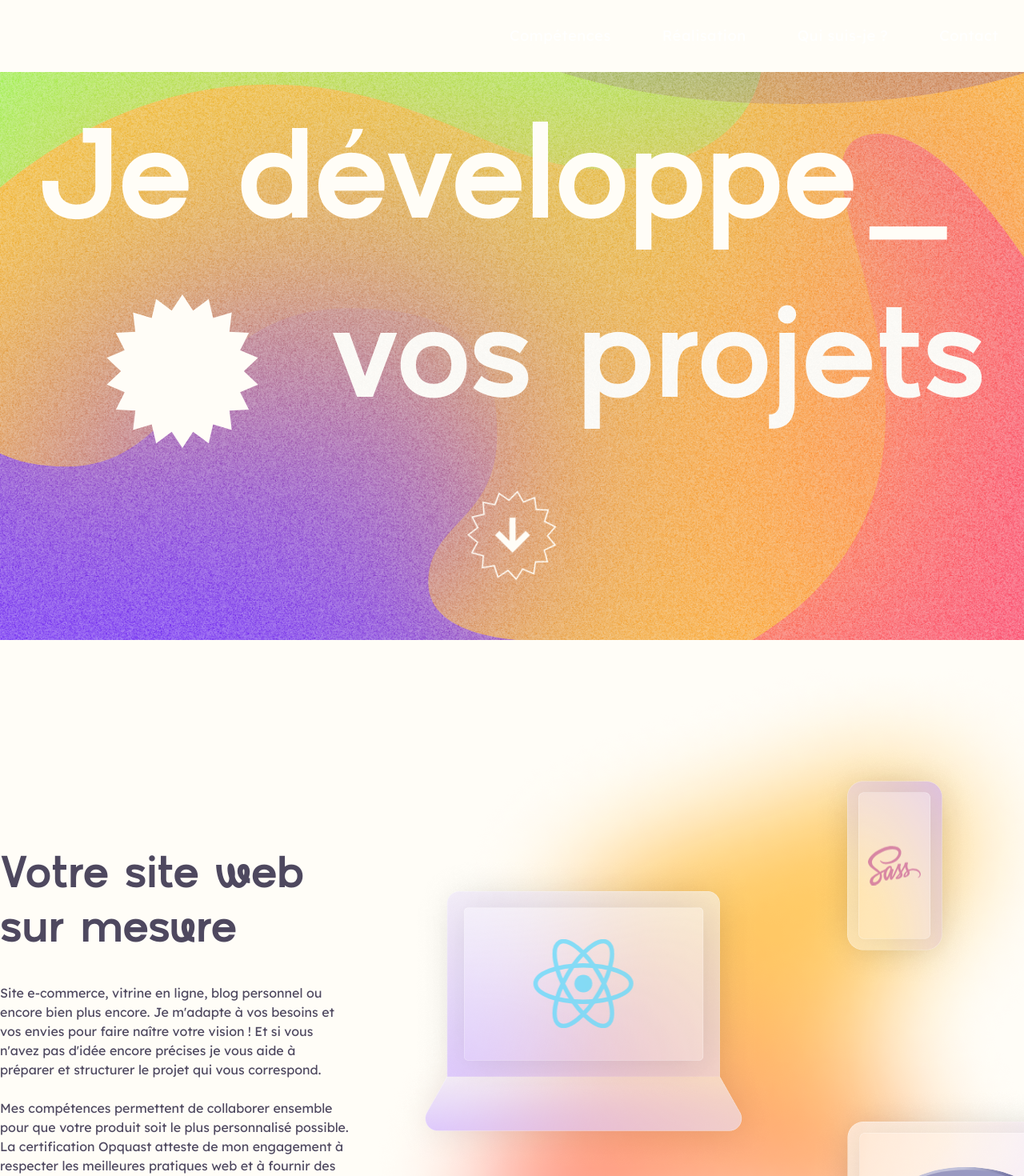
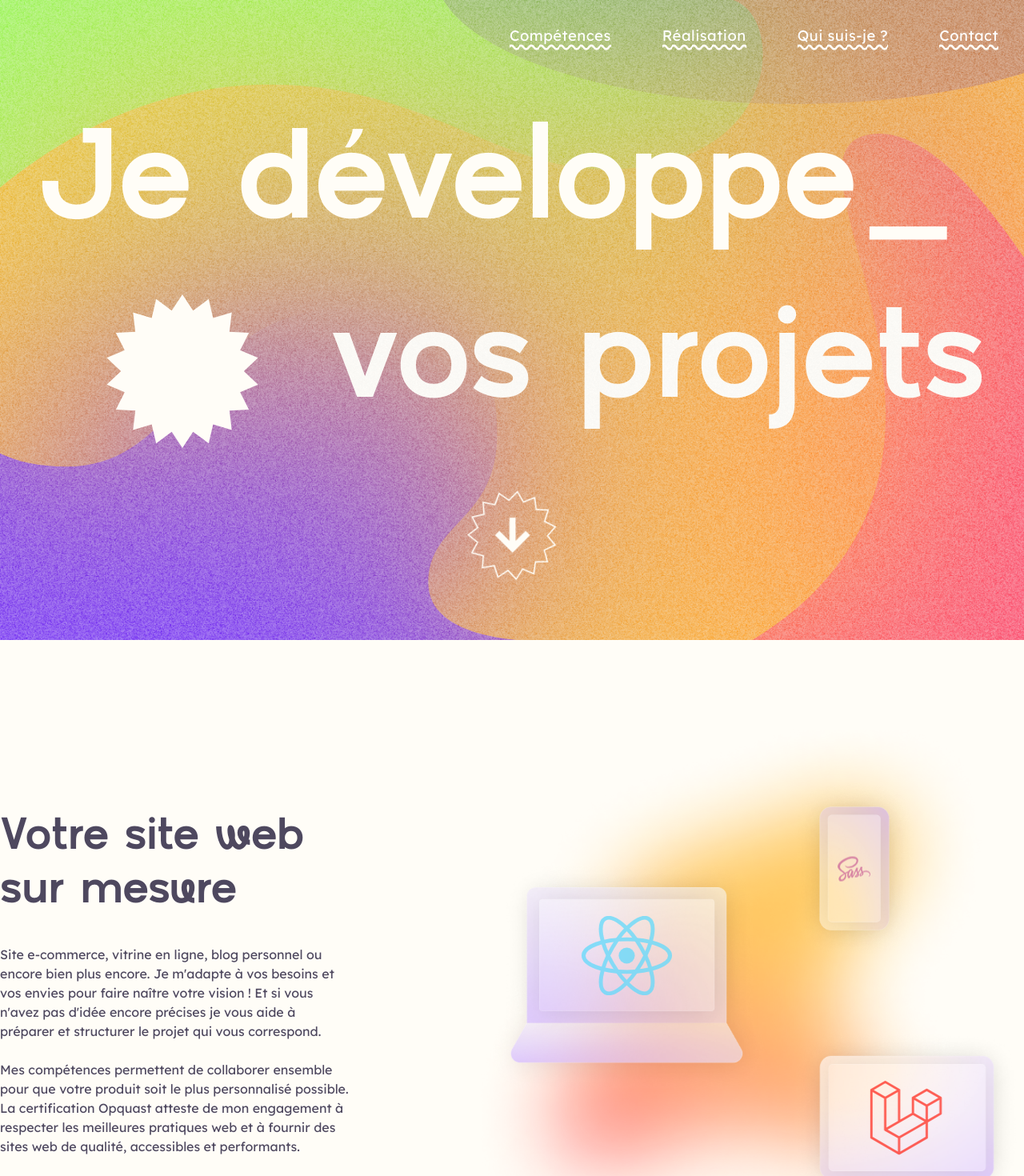
Before and after one commit to Antoaane/Portfolio, a Vue app: page / in a window 1280 px wide. Shown: the top 1470 px of the page at 80% size. Built offline with nearby package versions, Linux system fonts and the light colour scheme.

Commit message:
wip : responsive

```diff
--- a/src/App.vue
+++ b/src/App.vue
@@ -4,7 +4,7 @@ import { RouterLink, RouterView } from 'vue-router'
 
 <template>
   <header>
-    <nav class="container desk">
+    <nav id="desk" class="container">
       <a class="underline-wave" href="#competences">Compétences</a>
       <a class="underline-wave" href="#realisations">Réalisation</a>
       <a class="underline-wave" href="#qui-suis-je">Qui suis-je ?</a>
@@ -13,14 +13,12 @@ import { RouterLink, RouterView } from 'vue-router'
       <RouterLink to="/works">My Works</RouterLink> -->
     </nav>
 
-    <nav class="mobile">
+    <!-- <nav id="mobile">
       <a class="underline-wave" href="#competences">Compétences</a>
       <a class="underline-wave" href="#realisations">Réalisation</a>
       <a class="underline-wave" href="#qui-suis-je">Qui suis-je ?</a>
       <a class="underline-wave" href="#contact">Contact</a>
-      <!-- <RouterLink to="/">Home</RouterLink> |
-      <RouterLink to="/works">My Works</RouterLink> -->
-    </nav>
+    </nav> -->
   </header>
 
   <RouterView />
--- a/src/assets/styles/sass/layouts/_header.scss
+++ b/src/assets/styles/sass/layouts/_header.scss
@@ -1,21 +1,19 @@
 header {
     width: 100vw;
     height: 100vh;
-    @media screen and (min-width: $md) {
-        height: 90px;
-    }
 
     position: fixed;
     top: 0;
     left: 0;
     z-index: 999;
 
-    background-color: $primary;
+    // background-color: $primary;
     @media screen and (min-width: $md) {
-        background-color: none;
+        background-color: transparent;
+        height: 90px;
     }
 
-    .desk {
+    #desk {
         height: 100%;
 
         position: relative;
@@ -55,7 +53,7 @@ header {
         }
     }
 
-    .mobile {
+    #mobile {
         width: 100%;
         height: 100%;
 
--- a/src/assets/styles/sass/output.css
+++ b/src/assets/styles/sass/output.css
@@ -81,19 +81,14 @@ header {
   top: 0;
   left: 0;
   z-index: 999;
-  background-color: #FFFDF7;
 }
 @media screen and (min-width: 768px) {
   header {
+    background-color: transparent;
     height: 90px;
   }
 }
-@media screen and (min-width: 768px) {
-  header {
-    background-color: none;
-  }
-}
-header .desk {
+header #desk {
   height: 100%;
   position: relative;
   display: none;
@@ -101,16 +96,16 @@ header .desk {
   justify-content: center;
 }
 @media screen and (min-width: 768px) {
-  header .desk {
+  header #desk {
     display: flex;
   }
 }
 @media screen and (min-width: 1024px) {
-  header .desk {
+  header #desk {
     justify-content: end;
   }
 }
-header .desk a {
+header #desk a {
   height: min-content;
   margin: 0 2rem;
   color: white;
@@ -118,17 +113,17 @@ header .desk a {
   font-size: 1.15rem;
   transition: all 0.3s ease;
 }
-header .desk a::after {
+header #desk a::after {
   transition: all 0.3s ease;
 }
-header .desk a:hover {
+header #desk a:hover {
   transform: translateY(-5px);
 }
-header .desk a:hover::after {
+header #desk a:hover::after {
   transform: translateY(5px);
   background-position: 30px 0;
 }
-header .mobile {
+header #mobile {
   width: 100%;
   height: 100%;
   display: flex;
@@ -137,11 +132,11 @@ header .mobile {
   justify-content: center;
 }
 @media screen and (min-width: 768px) {
-  header .mobile {
+  header #mobile {
     display: none;
   }
 }
-header .mobile a {
+header #mobile a {
   margin: 5vh 0;
   color: #4E485F;
   letter-spacing: 0.5px;
@@ -354,7 +349,8 @@ html {
   }
 }
 #competences .container {
-  height: 100vh;
+  min-height: 100vh;
+  padding: 5rem 0;
 }
 #competences .container .text {
   padding-right: 6rem;
@@ -396,28 +392,43 @@ html {
   padding: 2rem;
   margin-bottom: 2.5rem;
 }
-#realisations .container._borders {
-  border: 10px solid #4E485F;
-  border-radius: 4rem;
+@media screen and (min-width: 1280px) {
+  #realisations .container._borders {
+    border: 10px solid #4E485F;
+    border-radius: 4rem;
+  }
 }
 #realisations .container._realisations {
-  height: 70vh;
   display: flex;
+  flex-direction: column;
   align-items: center;
 }
+@media screen and (min-width: 1280px) {
+  #realisations .container._realisations {
+    height: 70vh;
+    flex-direction: row;
+  }
+}
 #realisations .container._realisations .realisation {
-  height: 100%;
+  width: 100%;
   border-radius: 2rem;
   position: relative;
   box-shadow: -4px 4px 20px rgba(0, 0, 0, 0.1);
   transition: box-shadow 0.3s ease-in-out;
 }
-#realisations .container._realisations .realisation .innerwav {
+@media screen and (min-width: 1280px) {
+  #realisations .container._realisations .realisation {
+    width: auto;
+    height: 100%;
+  }
+}
+#realisations .container._realisations .realisation .innerwav-img {
   height: 100%;
+  width: 100%;
   border-radius: 2rem;
   transition: all 0.3s ease;
 }
-#realisations .container._realisations .realisation .innerwav:hover {
+#realisations .container._realisations .realisation .innerwav-img:hover {
   opacity: 0;
 }
 #realisations .container._realisations .realisation .innerwav-video {
--- a/src/assets/styles/sass/pages/_home.scss
+++ b/src/assets/styles/sass/pages/_home.scss
@@ -208,7 +208,8 @@
 #competences {
 
     .container {
-        height: 100vh;
+        min-height: 100vh;
+        padding: 5rem 0;
 
         .text {
             padding-right: 6rem;
@@ -264,26 +265,37 @@
         padding: 2rem;
         margin-bottom: 2.5rem;
 
-        &._borders {
-            border: 10px solid $accent;
-            border-radius: calc($r-xl + 2rem);
+        @media screen and (min-width: $xl) {
+            &._borders {
+                border: 10px solid $accent;
+                border-radius: calc($r-xl + 2rem);
+            }
         }
 
         &._realisations {
-            height: 70vh;
-
             display: flex;
+            flex-direction: column;
             align-items: center;
 
+            @media screen and (min-width: $xl) {
+                height: 70vh;
+                flex-direction: row;
+            }
+
             .realisation {
-                height: 100%;
+                width: 100%;
+                @media screen and (min-width: $xl) {
+                    width: auto;
+                    height: 100%;
+                }
                 border-radius: $r-xl;
                 position: relative;
 
                 @include shadow;
 
-                .innerwav {
+                .innerwav-img {
                     height: 100%;
+                    width: 100%;
                     border-radius: $r-xl;
                     transition: all 0.3s ease;
 
--- a/src/views/HomeView.vue
+++ b/src/views/HomeView.vue
@@ -87,9 +87,9 @@
 
     </div>
     <div id="competences">
-      <div class="container grid grid-cols-12">
+      <div class="container px-10 grid grid-cols-12">
 
-        <div class="text col-span-5">
+        <div class="text xl:col-span-5 col-span-full">
 
           <h2 class="h2">
             Votre site <span>w</span>eb <br>
@@ -104,27 +104,27 @@
 
         </div>
 
-        <div class="illustration col-span-7">
-          <div class="aspect-square relative flex items-center justify-center">
-            <img src="/res/images/illustration_competences.png" alt="">
+        <div class="illustration xl:col-span-7 col-span-full">
+          <div class="w-full aspect-square relative flex items-center justify-center">
+            <img class="w-full" src="/res/images/illustration_competences.png" alt="">
 
             <div class="w-[31.35%] h-[20%] absolute top-[35%] left-[13.25%]">
               <section class="splide front-end w-full h-full opacity-75" aria-label="Splide Basic HTML Example">
                 <div class="splide__track h-full">
                   <ul class="splide__list">
-                    <li class="splide__slide p-10 flex items-center justify-center">
+                    <li class="splide__slide 2xl:p-10 p-5 flex items-center justify-center">
                       <img class="h-full" src="/res/pictos/logos/html.svg" alt="">
                     </li>
-                    <li class="splide__slide p-10 flex items-center justify-center">
+                    <li class="splide__slide 2xl:p-10 p-5 flex items-center justify-center">
                       <img class="h-full" src="/res/pictos/logos/js.svg" alt="">
                     </li>
-                    <li class="splide__slide p-10 flex items-center justify-center">
+                    <li class="splide__slide 2xl:p-10 p-5 flex items-center justify-center">
                       <img class="h-full" src="/res/pictos/logos/ts.svg" alt="">
                     </li>
-                    <li class="splide__slide p-10 flex items-center justify-center">
+                    <li class="splide__slide 2xl:p-10 p-5 flex items-center justify-center">
                       <img class="h-full" src="/res/pictos/logos/vue.svg" alt="">
                     </li>
-                    <li class="splide__slide p-10 flex items-center justify-center">
+                    <li class="splide__slide 2xl:p-10 p-5 flex items-center justify-center">
                       <img class="h-full" src="/res/pictos/logos/react.svg" alt="">
                     </li>
                   </ul>
@@ -154,16 +154,16 @@
               <section class="splide back-end w-full h-full opacity-75" aria-label="Splide Basic HTML Example">
                 <div class="splide__track h-full">
                   <ul class="splide__list">
-                    <li class="splide__slide p-10 flex items-center justify-center">
+                    <li class="splide__slide 2xl:p-10 p-5 flex items-center justify-center">
                       <img class="h-full" src="/res/pictos/logos/php.svg" alt="">
                     </li>
-                    <li class="splide__slide p-10 flex items-center justify-center">
+                    <li class="splide__slide 2xl:p-10 p-5 flex items-center justify-center">
                       <img class="h-full" src="/res/pictos/logos/laravel.svg" alt="">
                     </li>
-                    <li class="splide__slide p-10 flex items-center justify-center">
+                    <li class="splide__slide 2xl:p-10 p-5 flex items-center justify-center">
                       <img class="h-full" src="/res/pictos/logos/wordpress.svg" alt="">
                     </li>
-                    <li class="splide__slide p-10 flex items-center justify-center">
+                    <li class="splide__slide 2xl:p-10 p-5 flex items-center justify-center">
                       <img class="h-full" src="/res/pictos/logos/themosis.svg" alt="">
                     </li>
                   </ul>
@@ -202,7 +202,7 @@
             <source src="/res/videos/innerwav.mp4" type="video/mp4">
             Your browser does not support the video tag.
           </video>
-          <img class="innerwav" src="/res/images/innerwav.jpg" alt="">
+          <img class="innerwav-img" src="/res/images/innerwav.jpg" alt="">
         </div>
 
         <star_little_svg />
```
Also changed, not shown: src/assets/styles/tailwind/output.css, 1 other file (tests, documents, lock files or other folders).
